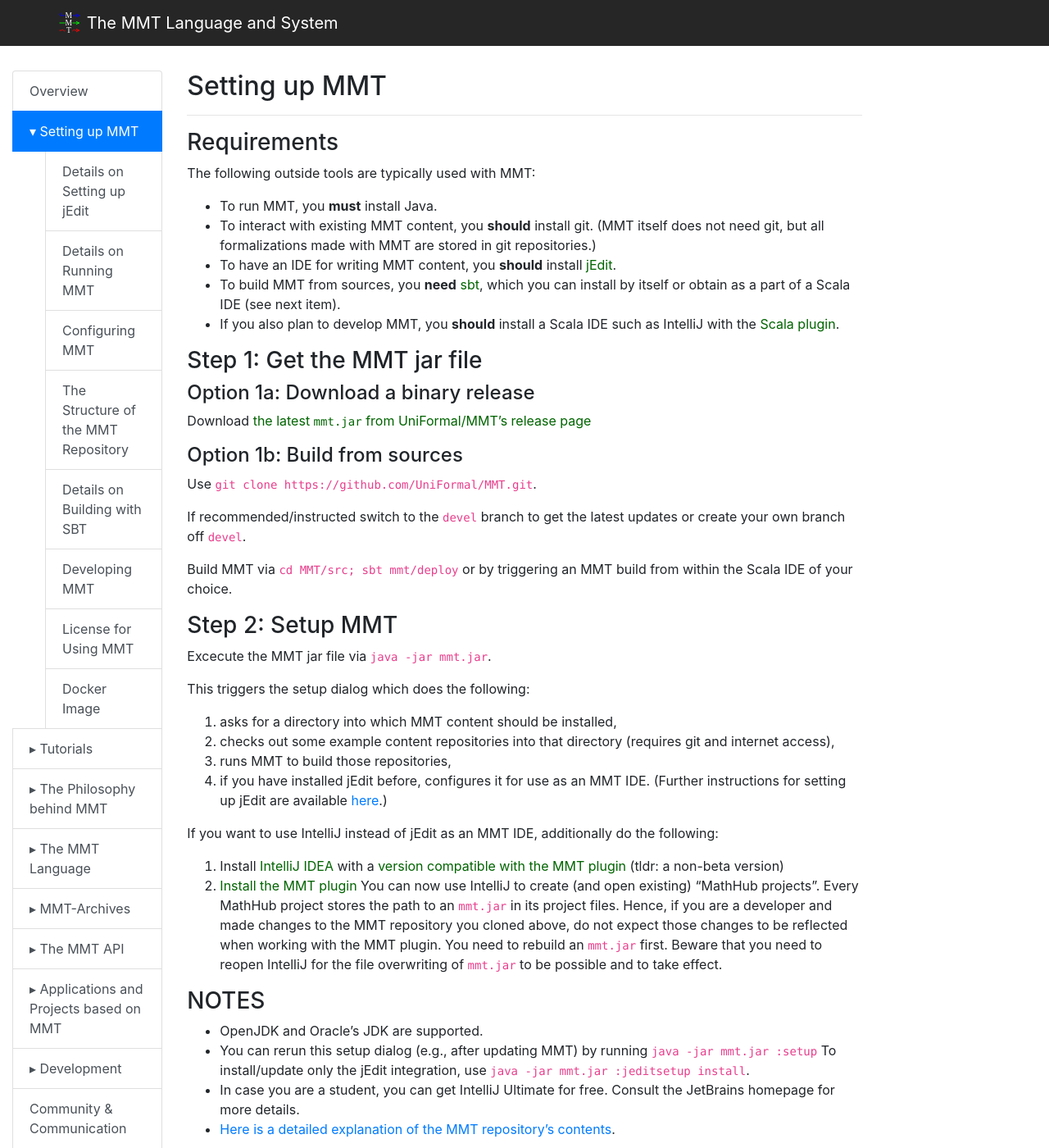
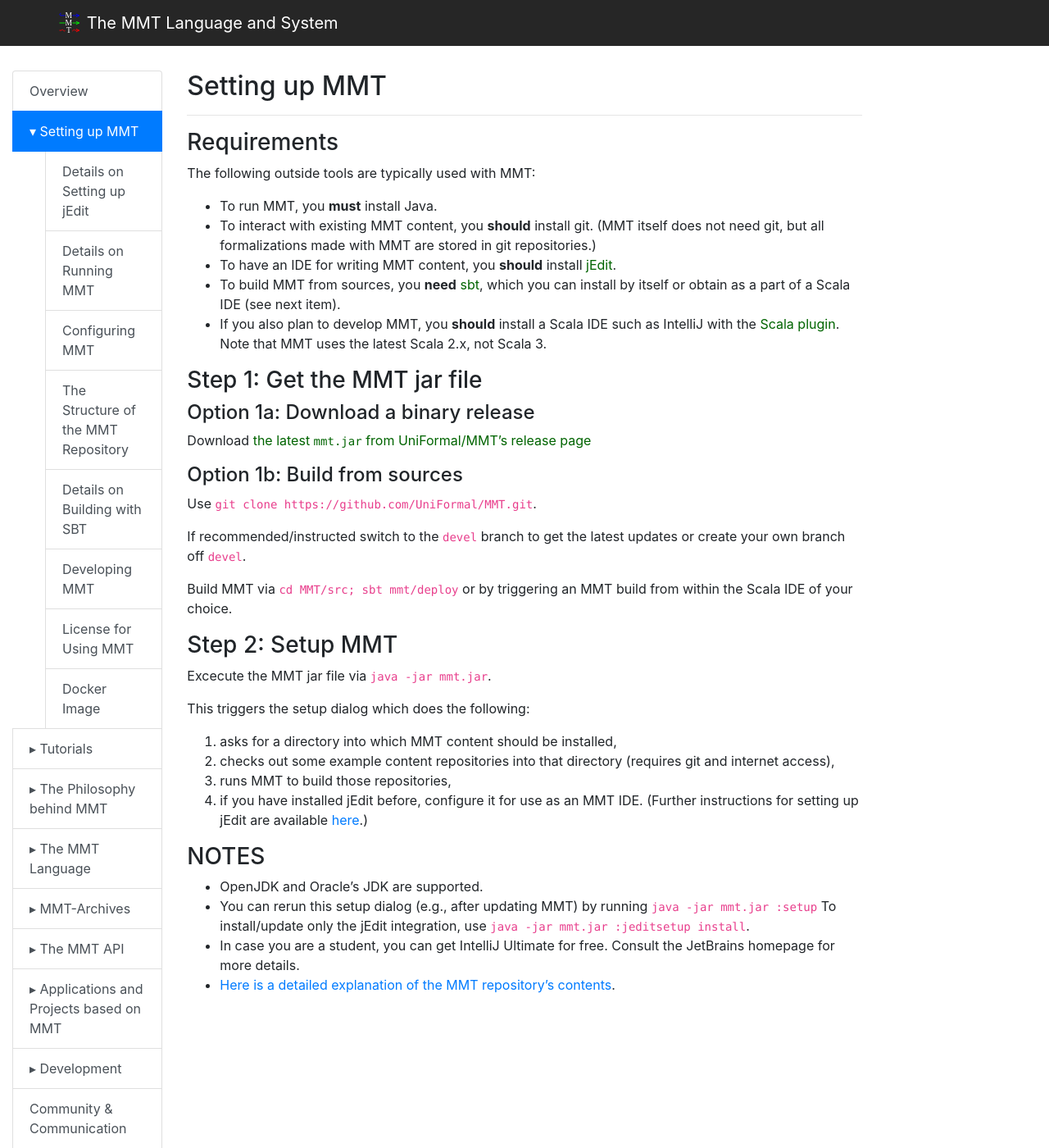
Before and after one commit to UniFormal/uniformal.github.io, a Jekyll site: the page built from doc/setup/index.md, in a window 1280 px wide and 1400 px high. Shown: the whole window at 82% size. Built offline with Jekyll 4.4.1, drawn with Linux system fonts in a browser that asks for light colours.

Commit message:
Update index.md

```diff
--- a/doc/setup/index.md
+++ b/doc/setup/index.md
@@ -12,7 +12,7 @@
 (MMT itself does not need git, but all formalizations made with MMT are stored in git repositories.)
 * To have an IDE for writing MMT content, you **should** install [jEdit](http://jedit.org/).
 * To build MMT from sources, you **need** [sbt](https://www.scala-sbt.org/), which you can install by itself or obtain as a part of a Scala IDE (see next item).
-* If you also plan to develop MMT, you **should** install a Scala IDE such as IntelliJ with the [Scala plugin](https://plugins.jetbrains.com/plugin/1347-scala).
+* If you also plan to develop MMT, you **should** install a Scala IDE such as IntelliJ with the [Scala plugin](https://plugins.jetbrains.com/plugin/1347-scala). Note that MMT uses the latest Scala 2.x, not Scala 3.
 
 ### Step 1: Get the MMT jar file
 
@@ -36,18 +36,8 @@
 1. asks for a directory into which MMT content should be installed,
 1. checks out some example content repositories into that directory (requires git and internet access),
 1. runs MMT to build those repositories,
-1. if you have installed jEdit before, configures it for use as an MMT IDE.
+1. if you have installed jEdit before, configure it for use as an MMT IDE.
    (Further instructions for setting up jEdit are available [here](jedit).)
-
-
-
-If you want to use IntelliJ instead of jEdit as an MMT IDE, additionally do the following:
-1. Install [IntelliJ IDEA](https://www.jetbrains.com/idea/) with a [version compatible with the MMT plugin](https://plugins.jetbrains.com/plugin/11450-mmt/versions) (tldr: a non-beta version)
-2. [Install the MMT plugin](https://uniformal.github.io/doc/applications/intellij/)
-You can now use IntelliJ to create (and open existing) "MathHub projects".
-Every MathHub project stores the path to an `mmt.jar` in its project files.
-Hence, if you are a developer and made changes to the MMT repository you cloned above, do not expect those changes to be reflected when working with the MMT plugin. You need to rebuild an `mmt.jar` first. Beware that you need to reopen IntelliJ for the file overwriting of `mmt.jar` to be possible and to take effect.
-
 
 ### NOTES
 
```
